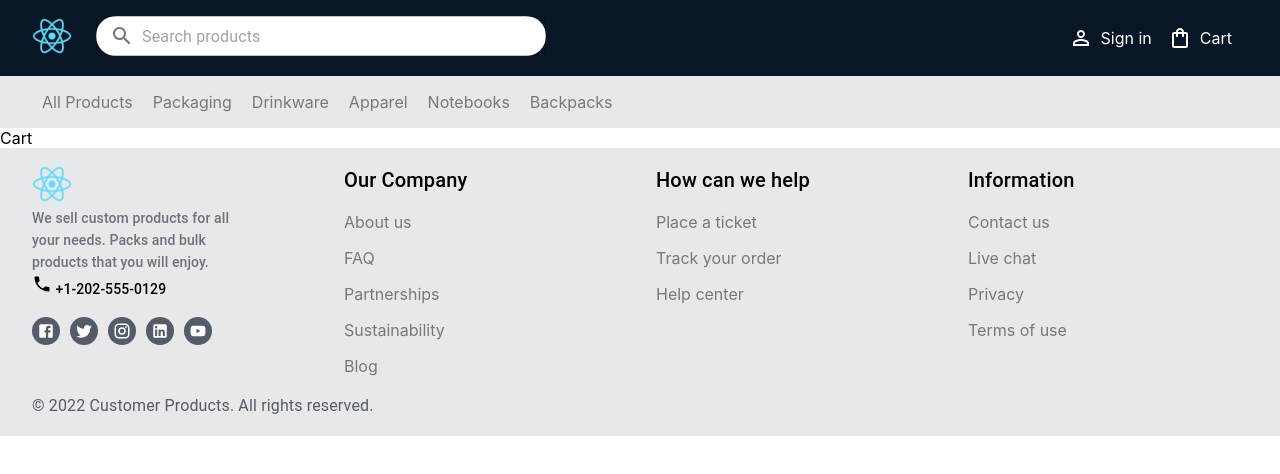
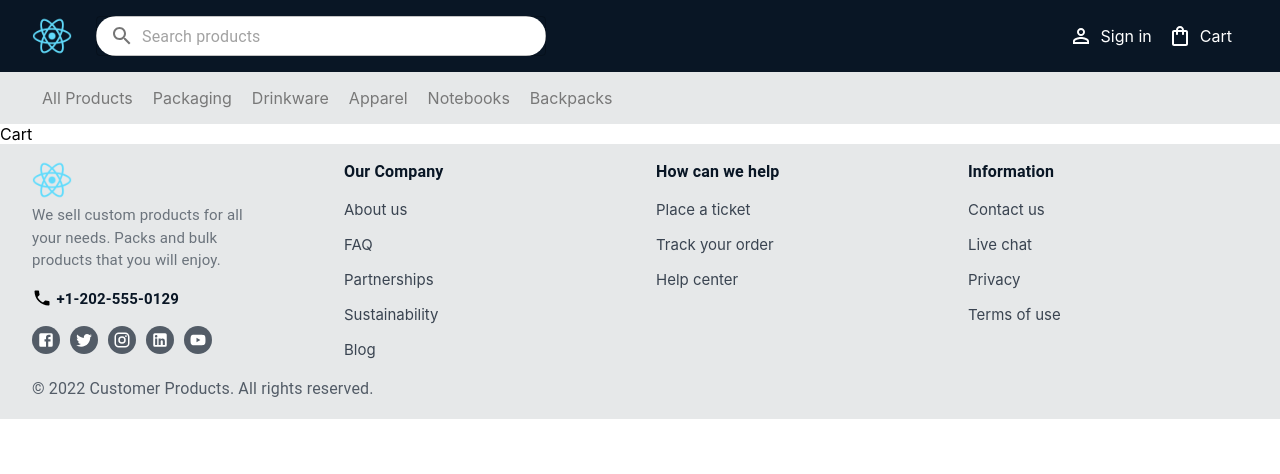
Before and after one commit to hamletarencibia/Cart, a React (Create React App) app: page / in a window 1280 px wide. Shown: the top 474 px of the page. Built offline with nearby package versions, Linux system fonts and the light colour scheme.

Commit message:
feat(cart): adjust layout style

```diff
--- a/src/layout/CartLayout/Footer/ContactUs.tsx
+++ b/src/layout/CartLayout/Footer/ContactUs.tsx
@@ -19,14 +19,17 @@ const SocialMediaButtons = styled(IconButton)(`
 const ContactUs: FC = () => {
   return (
     <Box sx={{ maxWidth: "80%" }}>
-      <img src={"/logo192.png"} height={40} />
-      <Typography variant="subtitle2" color="#6B737C">
+      <img src={"/logo192.png"} height={40} alt="Cart" />
+      <Typography fontSize={15} fontWeight={400} color="#6B737C">
         We sell custom products for all your needs. Packs and bulk products that
         you will enjoy.
       </Typography>
-      <Typography variant="subtitle2">
-        <PhoneIcon fontSize="small" /> +1-202-555-0129
-      </Typography>
+      <Box display={"flex"} my={2}>
+        <PhoneIcon fontSize="small" />&nbsp;
+        <Typography fontSize={15} fontWeight={600} color="#091625">
+          +1-202-555-0129
+        </Typography>
+      </Box>
       <Box mt={2}>
         <SocialMediaButtons size="small">
           <FacebookIcon fontSize="inherit" />
--- a/src/layout/CartLayout/Footer/Help.tsx
+++ b/src/layout/CartLayout/Footer/Help.tsx
@@ -5,7 +5,7 @@ import { FooterLink, FooterListItem } from ".";
 const Help: FC = () => {
   return (
     <Box>
-      <Typography variant="h6">How can we help</Typography>
+      <Typography fontSize={16} fontWeight={700} color="#091625">How can we help</Typography>
       <List>
         <FooterListItem>
           <FooterLink href="#">Place a ticket</FooterLink>
--- a/src/layout/CartLayout/Footer/Information.tsx
+++ b/src/layout/CartLayout/Footer/Information.tsx
@@ -5,7 +5,7 @@ import { FooterLink, FooterListItem } from ".";
 const Information: FC = () => {
   return (
     <Box>
-      <Typography variant="h6">Information</Typography>
+      <Typography fontSize={16} fontWeight={700} color="#091625">Information</Typography>
       <List>
         <FooterListItem>
           <FooterLink href="#">Contact us</FooterLink>
--- a/src/layout/CartLayout/Footer/OurCompany.tsx
+++ b/src/layout/CartLayout/Footer/OurCompany.tsx
@@ -5,7 +5,7 @@ import { FooterLink, FooterListItem } from ".";
 const OurCompany: FC = () => {
   return (
     <Box>
-      <Typography variant="h6">Our Company</Typography>
+      <Typography fontSize={16} fontWeight={700} color="#091625">Our Company</Typography>
       <List>
         <FooterListItem><FooterLink href="#">About us</FooterLink></FooterListItem>
         <FooterListItem><FooterLink href="#">FAQ</FooterLink></FooterListItem>
--- a/src/layout/CartLayout/Footer/index.tsx
+++ b/src/layout/CartLayout/Footer/index.tsx
@@ -6,7 +6,9 @@ import Information from "./Information";
 import OurCompany from "./OurCompany";
 
 export const FooterLink = styled(Link)(`
-    color: #787878;
+    color: #3A4451;
+    font-size: 15px;
+    font-weight: 400;
     text-decoration: none;
     &:hover {
         text-decoration: underline;
--- a/src/layout/CartLayout/Header.tsx
+++ b/src/layout/CartLayout/Header.tsx
@@ -1,14 +1,42 @@
 import { FC } from "react";
-import { Box, Button, InputAdornment, Link, TextField } from "@mui/material";
+import {
+  Badge,
+  Box,
+  IconButton,
+  InputAdornment,
+  Link,
+  TextField,
+  useMediaQuery,
+  useTheme,
+} from "@mui/material";
 import SearchIcon from "@mui/icons-material/Search";
 import PersonOutlineIcon from "@mui/icons-material/PersonOutline";
 import ShoppingBagOutlinedIcon from "@mui/icons-material/ShoppingBagOutlined";
+import { useCart } from "../../hooks/useCart";
 
 const Header: FC = () => {
+  const { products } = useCart();
+  const theme = useTheme();
+  const mdDown = useMediaQuery(theme.breakpoints.down("md"));
+  console.log(mdDown);
+
   return (
-    <Box sx={{ py: 2, px: 4, backgroundColor: "#091625", display: "flex" }}>
-      <Box sx={{ flexGrow: 1 }}>
-        <img src={'/logo192.png'} height={40} />
+    <Box
+      sx={{
+        py: 2,
+        px: 4,
+        backgroundColor: "#091625",
+        display: "flex",
+        flexWrap: "wrap",
+      }}
+    >
+      <Box sx={{ flexGrow: 1, display: "flex", alignItems: "center" }}>
+        <img src={"/logo192.png"} height={40} alt="Cart" />
+        {mdDown ? (
+          <IconButton sx={{ color: "#ffffff" }}>
+            <SearchIcon />
+          </IconButton>
+        ) : (
           <TextField
             sx={{
               ml: 3,
@@ -27,6 +55,7 @@ const Header: FC = () => {
               ),
             }}
           />
+        )}
       </Box>
       <Box
         sx={{
@@ -40,7 +69,16 @@ const Header: FC = () => {
         <Link href="#" underline="hover" color="#ffffff" mr={2} ml={1}>
           Sign in
         </Link>
+        <Badge
+          badgeContent={products.length}
+          color="primary"
+          anchorOrigin={{
+            vertical: "bottom",
+            horizontal: "right",
+          }}
+        >
           <ShoppingBagOutlinedIcon />
+        </Badge>
         <Link href="#" underline="hover" color="#ffffff" mr={2} ml={1}>
           Cart
         </Link>
```
Lines whose indentation alone changed are shown as unchanged.
